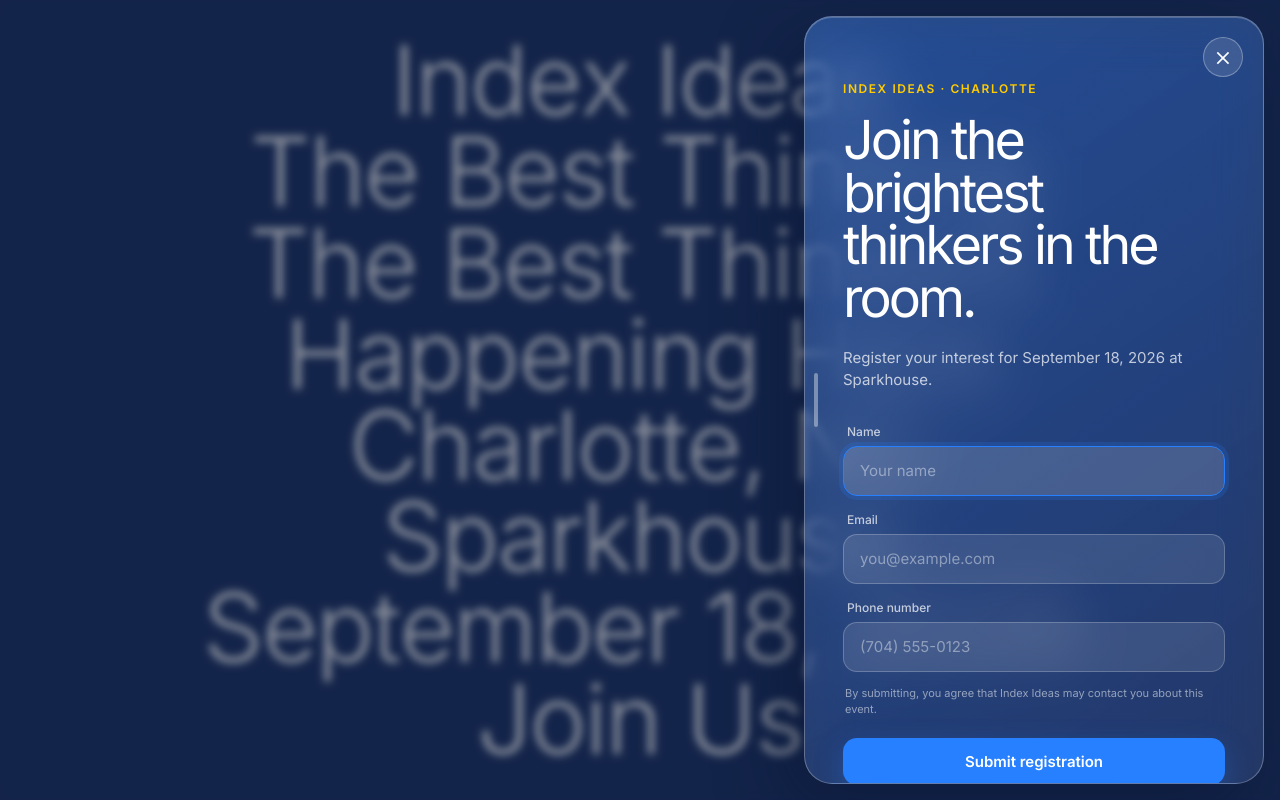
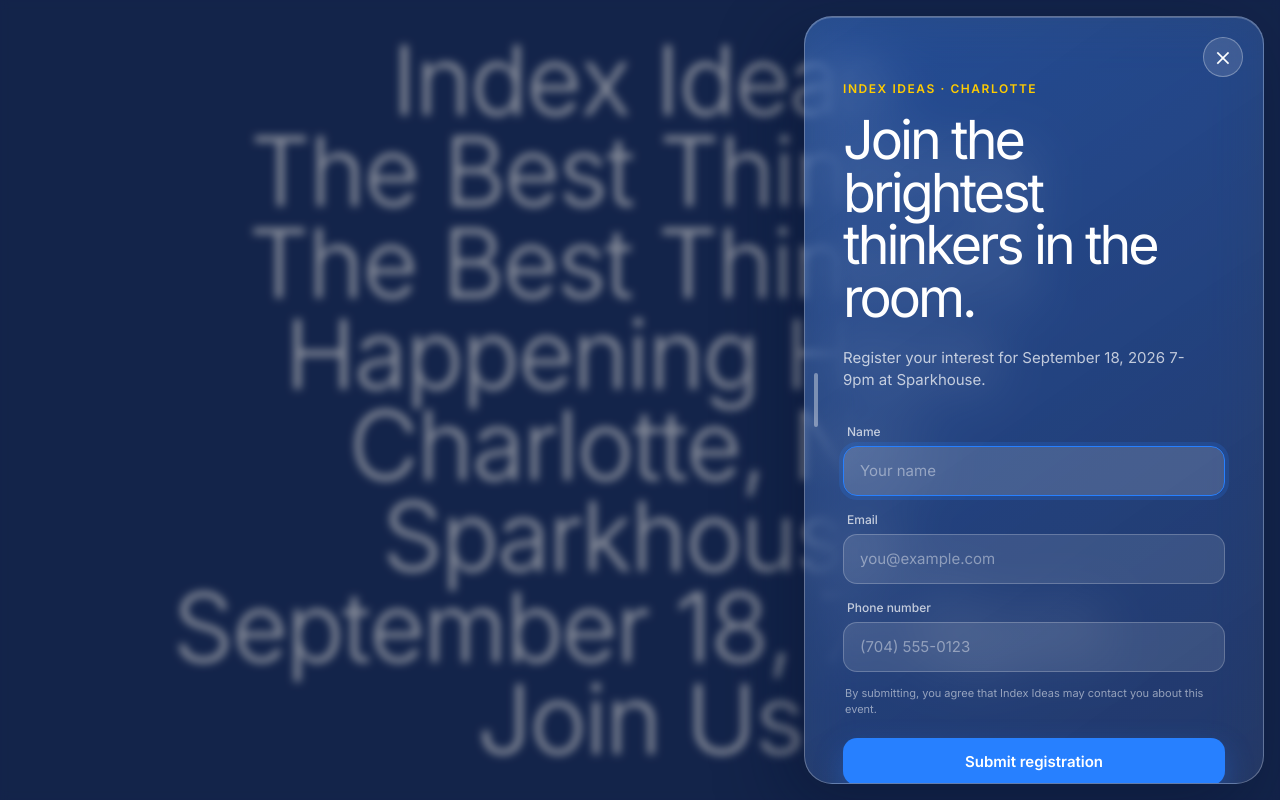
Before and after one commit to bacrooms/IndexIdeas, a website: page dist/index.html in a window 1280 px wide. Both pictures are taken after a click on the button "Sparkhouse". Drawn offline with nearby package versions, Linux system fonts and the light colour scheme.

Commit message:
Sync deploy artifact event time

```diff
--- a/dist/index.html
+++ b/dist/index.html
@@ -19,7 +19,7 @@
   <h1>Happening Here</h1>
   <h1>Charlotte, NC</h1>
   <h1 class="drawer-trigger" role="button" tabindex="0" aria-controls="registration-drawer" aria-expanded="false">Sparkhouse</h1>
-  <h1 class="drawer-trigger" role="button" tabindex="0" aria-controls="registration-drawer" aria-expanded="false">September 18, 2026</h1>
+  <h1 class="drawer-trigger" role="button" tabindex="0" aria-controls="registration-drawer" aria-expanded="false">September 18, 7-9pm</h1>
   <h1 id="join-trigger" class="drawer-trigger" role="button" tabindex="0" aria-controls="registration-drawer" aria-expanded="false">Join Us</h1>
 </section>
 <div class="drawer-backdrop" data-drawer-close></div>
@@ -29,7 +29,7 @@
   <button class="drawer-close" type="button" aria-label="Close registration" data-drawer-close>×</button>
   <p class="drawer-kicker">Index Ideas · Charlotte</p>
   <h2 id="drawer-title">Join the brightest thinkers in the room.</h2>
-  <p class="drawer-copy">Register your interest for September 18, 2026 at Sparkhouse.</p>
+  <p class="drawer-copy">Register your interest for September 18, 2026 7-9pm at Sparkhouse.</p>
 
   <form id="registration-form" class="registration-form">
     <label>
```
